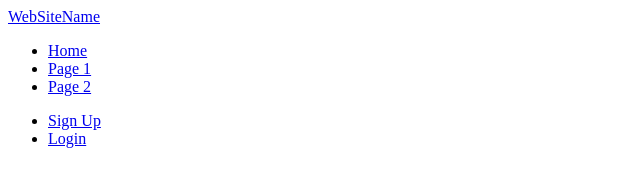
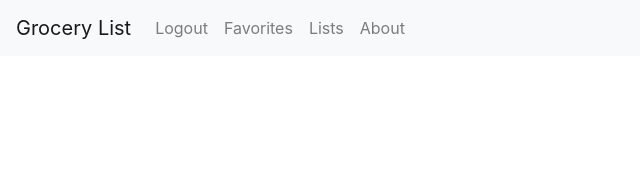
Before and after one commit to vvsvittal/cs4750-project, a website: page welcome.html in a window 1280 px wide. Shown: the whole page, without its empty margins (0-640 px from the left). Drawn offline with nearby package versions, Linux system fonts and the light colour scheme.

Commit message:
home page navbar

```diff
--- a/index.js
+++ b/index.js
@@ -1,4 +1,3 @@
-import 'bootstrap';
 
 const db = require('./static/database.js')
 
@@ -11,6 +10,9 @@ const port = 3000
 app.use(express.urlencoded({ extended: true }));
 // EXPRESS SERVER CONFIG
 app.use('/', router)
+app.use('/css', express.static(path.join(__dirname, 'node_modules/bootstrap/dist/css')))
+app.use('/js', express.static(path.join(__dirname, 'node_modules/bootstrap/dist/js')))
+app.use('/js', express.static(path.join(__dirname, 'node_modules/jquery/dist')))
 
 app.use(express.static(path.join(__dirname, 'static')));
 
--- a/package.json
+++ b/package.json
@@ -19,6 +19,7 @@
   "dependencies": {
     "bootstrap": "^5.2.3",
     "express": "^4.18.2",
+    "jquery": "^3.6.1",
     "mysql": "^2.18.1"
   }
 }
--- a/requirements.txt
+++ b/requirements.txt
@@ -7,3 +7,4 @@ Packages:
 express
 mysql
 bootstrap
+jquery
--- a/welcome.html
+++ b/welcome.html
@@ -1,19 +1,39 @@
+<!doctype html>
+<html lang="en">
 
-<html>
-    <nav class="navbar navbar-inverse">
-        <div class="container-fluid">
-          <div class="navbar-header">
-            <a class="navbar-brand" href="#">WebSiteName</a>
+    <nav class="navbar navbar-expand-lg navbar-light bg-light">
+        <a class="navbar-brand" href="/home">Grocery List</a>
+        <button class="navbar-toggler" type="button" data-toggle="collapse" data-target="#navbarNavAltMarkup"
+            aria-controls="navbarNavAltMarkup" aria-expanded="false" aria-label="Toggle navigation">
+            <span class="navbar-toggler-icon"></span>
+        </button>
+
+        <!-- Items -->
+        <div class="collapse navbar-collapse" id="navbarNavAltMarkup">
+          <div class="navbar-nav">
+            <a class="nav-item nav-link" href="/test">Logout</span></a>
+            <a class="nav-item nav-link" href="/favorites">Favorites</a>
+            <a class="nav-item nav-link" href="#">Lists</a>
+            <a class="nav-item nav-link" href="/about" >About</a>
           </div>
-          <ul class="nav navbar-nav">
-            <li class="active"><a href="#">Home</a></li>
-            <li><a href="#">Page 1</a></li>
-            <li><a href="#">Page 2</a></li>
-          </ul>
-          <ul class="nav navbar-nav navbar-right">
-            <li><a href="#"><span class="glyphicon glyphicon-user"></span> Sign Up</a></li>
-            <li><a href="#"><span class="glyphicon glyphicon-log-in"></span> Login</a></li>
-          </ul>
         </div>
       </nav>
+  <head>
+    <!-- Required meta tags -->
+    <meta charset="utf-8">
+    <meta name="viewport" content="width=device-width, initial-scale=1, shrink-to-fit=no">
+
+    <!-- Bootstrap CSS -->
+    <link rel="stylesheet" href="https://stackpath.bootstrapcdn.com/bootstrap/4.5.0/css/bootstrap.min.css" integrity="sha384-9aIt2nRpC12Uk9gS9baDl411NQApFmC26EwAOH8WgZl5MYYxFfc+NcPb1dKGj7Sk" crossorigin="anonymous">
+
+  </head>
+  <body>
+
+
+    <!-- Optional JavaScript -->
+    <!-- jQuery first, then Popper.js, then Bootstrap JS -->
+    <script src="https://code.jquery.com/jquery-3.5.1.slim.min.js" integrity="sha384-DfXdz2htPH0lsSSs5nCTpuj/zy4C+OGpamoFVy38MVBnE+IbbVYUew+OrCXaRkfj" crossorigin="anonymous"></script>
+    <script src="https://cdn.jsdelivr.net/npm/popper.js@1.16.0/dist/umd/popper.min.js" integrity="sha384-Q6E9RHvbIyZFJoft+2mJbHaEWldlvI9IOYy5n3zV9zzTtmI3UksdQRVvoxMfooAo" crossorigin="anonymous"></script>
+    <script src="https://stackpath.bootstrapcdn.com/bootstrap/4.5.0/js/bootstrap.min.js" integrity="sha384-OgVRvuATP1z7JjHLkuOU7Xw704+h835Lr+6QL9UvYjZE3Ipu6Tp75j7Bh/kR0JKI" crossorigin="anonymous"></script>
+  </body>
 </html>
```
Also changed, not shown: 1 other file.
